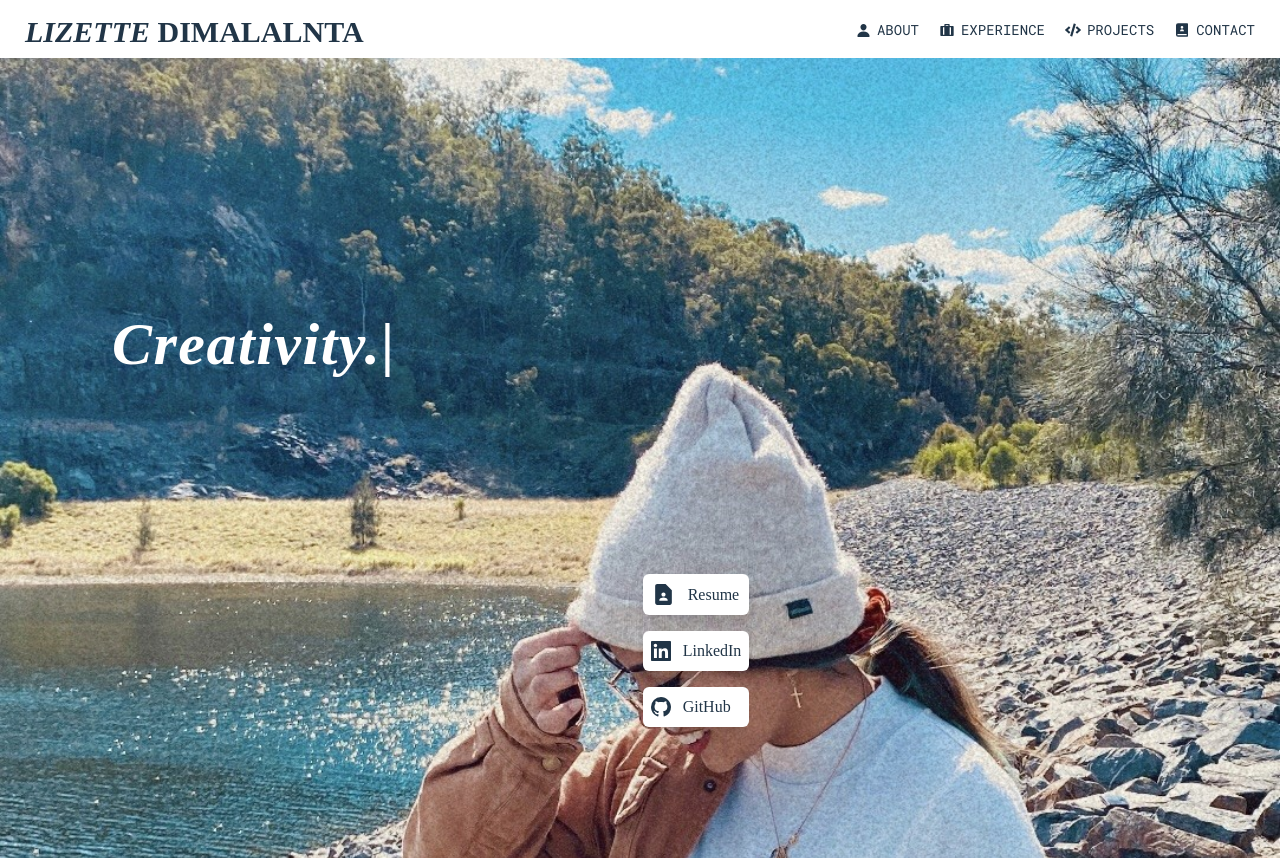
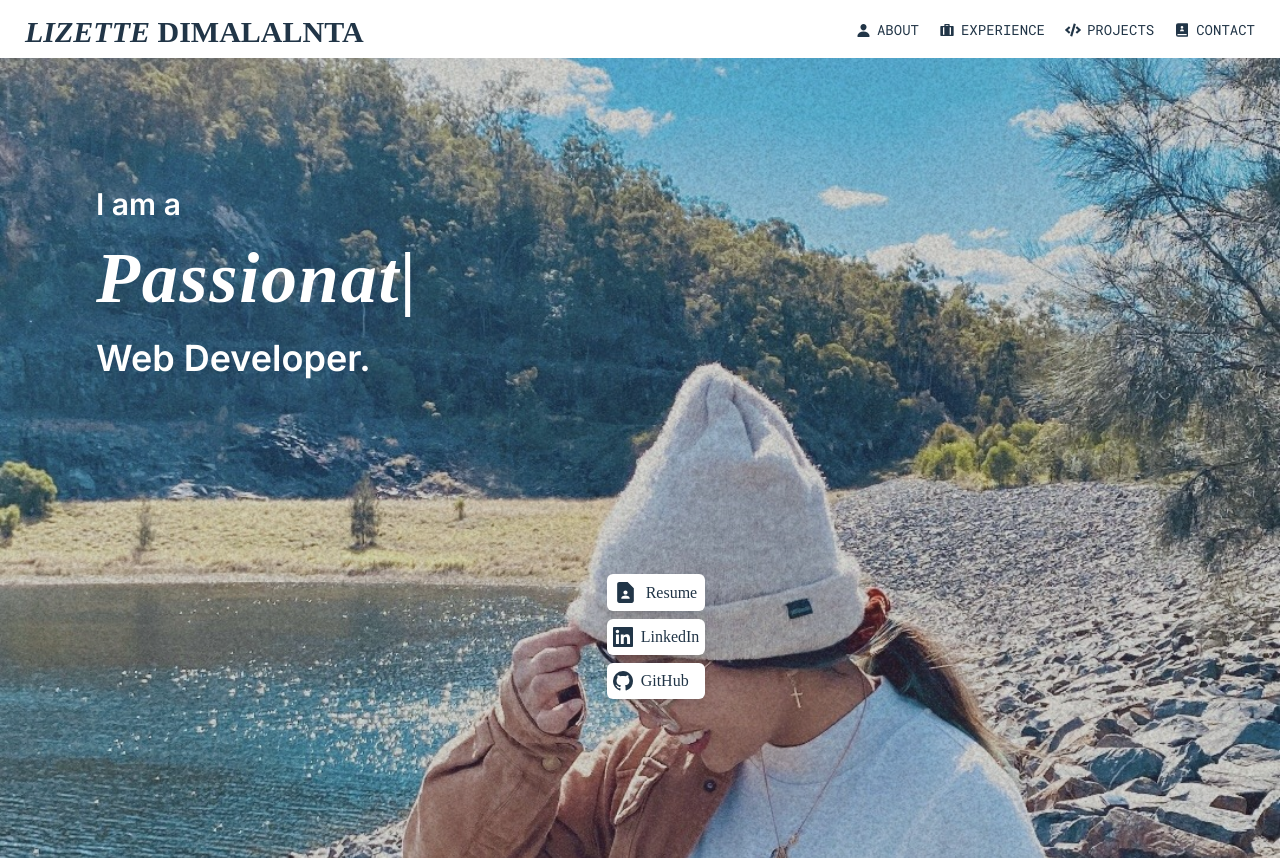
Before and after one commit to Lizette-Dimalanta/Portfolio_V2, a React (Vite) app: page / in a window 1280 px wide. Built offline with nearby package versions, Linux system fonts and the light colour scheme.

Commit message:
Added subtitles

```diff
--- a/src/components/Home.jsx
+++ b/src/components/Home.jsx
@@ -8,17 +8,21 @@ import { VscGithubInverted } from "react-icons/vsc"
 const Home = () => {
   return (
     <div id='main' className='bg-fixed h-screen bg-cover bg-center' style={{ backgroundImage: `url(${'../images/ProfileImage.jpeg'})` }}>
+      <div className='w-full h-screen absolute top-15 left-0 bg-slate-600/20'>
       <div>
-        <h2 className='font-DM-Sherif-Display italic tracking-wide text-white font-semibold flex text-5xl place-content-center pt-48 sm:text-6xl sm:place-content-start sm:pl-28 sm:pt-64'>
+        <h2 className='font-Inter text-white font-semibold flex text-4xl place-content-center pt-48 sm:text-3xl sm:place-content-start sm:pl-24 sm:pt-32'>
+          I am a
+        </h2>
+        <h2 className='font-DM-Sherif-Display italic tracking-wide text-white font-semibold flex text-5xl place-content-center pt-48 sm:text-7xl sm:place-content-start sm:pl-24 sm:pt-5'>
           <TypeAnimation
           sequence={[
-            'Passion.', // Types 'One'
+            'Driven', // Types 'One'
             2000, // Waits 1s
-            'Creativity.', // Deletes 'One' and types 'Two'
+            'Passionate', // Deletes 'One' and types 'Two'
             2000, // Waits 2s
-            'Development.', // Types 'One'
+            'Creative', // Types 'One'
             2000, // Waits 1s
-            'Humility.', // Types 'One'
+            'Humble', // Types 'One'
             2000, // Waits 1s
           ]}
           wrapper='div'
@@ -27,21 +31,25 @@ const Home = () => {
           style={{ display: 'inline-block' }}
           />
         </h2>
+        <h2 className='font-Inter text-white font-semibold flex text-4xl place-content-center pt-48 sm:text-4xl sm:place-content-start sm:pl-24 sm:pt-6' >
+          Web Developer.
+        </h2>
       </div>
-      <div className='inline-flex flex-col pt-48 pl-28'>
-        <a href='' className='cursor-pointer flex items-center rounded-md shadow-lg bg-white m-2 p-2'>
-        <MdContactPage size={25} />
-        <span className='pl-3 inline-block'>Resume</span>
+      <div className='inline-flex whitespace-nowrap flex-col pt-48 pl-8'>
+        <a href='' className='cursor-pointer flex items-center rounded-md shadow-lg bg-white m-1 p-1.5'>
+          <MdContactPage size={25} />
+          <span className='pl-2 inline-block'>Resume</span>
         </a>
-        <a href='' className='cursor-pointer flex items-center rounded-md shadow-lg bg-white m-2 p-2'>
-        <GrLinkedin size={20} />
-        <span className='pl-3 inline-block'>LinkedIn</span>
+        <a href='' className='cursor-pointer flex items-center rounded-md shadow-lg bg-white m-1 p-1.5'>
+          <GrLinkedin size={20} />
+          <span className='pl-2 inline-block'>LinkedIn</span>
         </a>
-        <a href='' className='cursor-pointer flex items-center rounded-md shadow-lg bg-white m-2 p-2'>
-        <VscGithubInverted size={20} />
-        <span className='pl-3 inline-block'>GitHub</span>
+        <a href='' className='cursor-pointer flex items-center rounded-md shadow-lg bg-white m-1 p-1.5'>
+          <VscGithubInverted size={20} />
+          <span className='pl-2 inline-block'>GitHub</span>
         </a>
         </div>
+      </div>
     </div>
   )
 }
```
